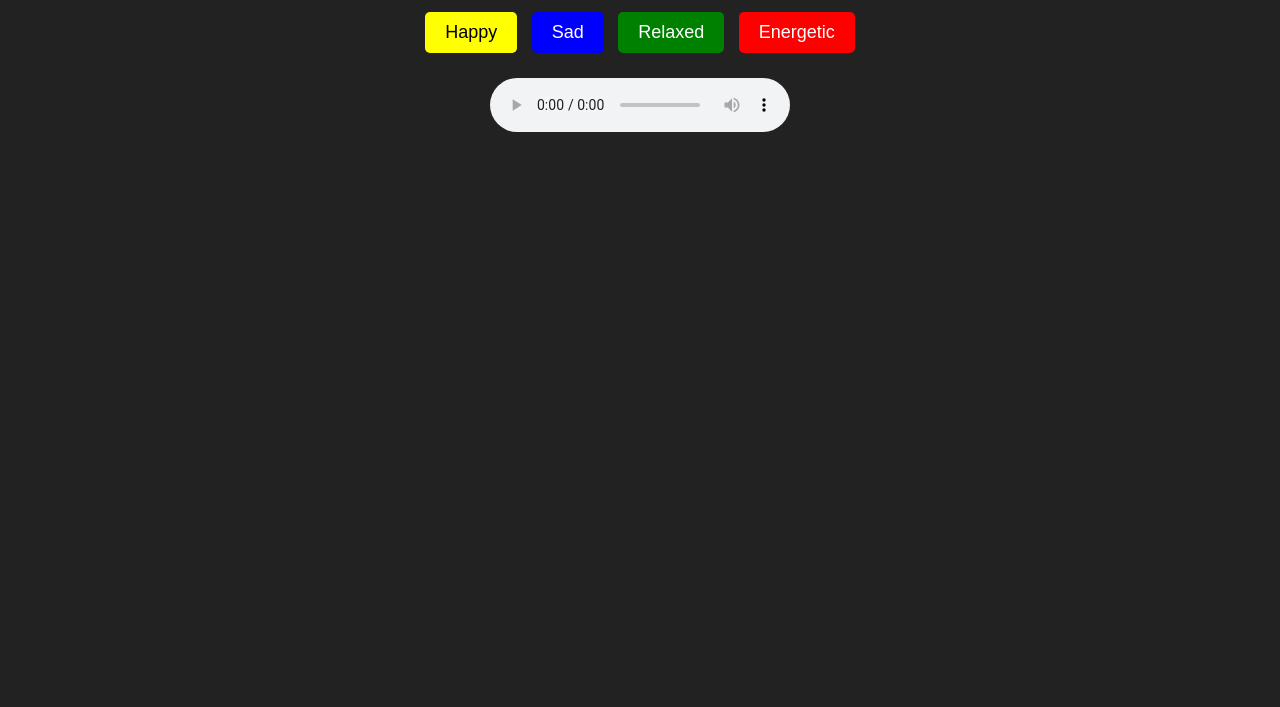
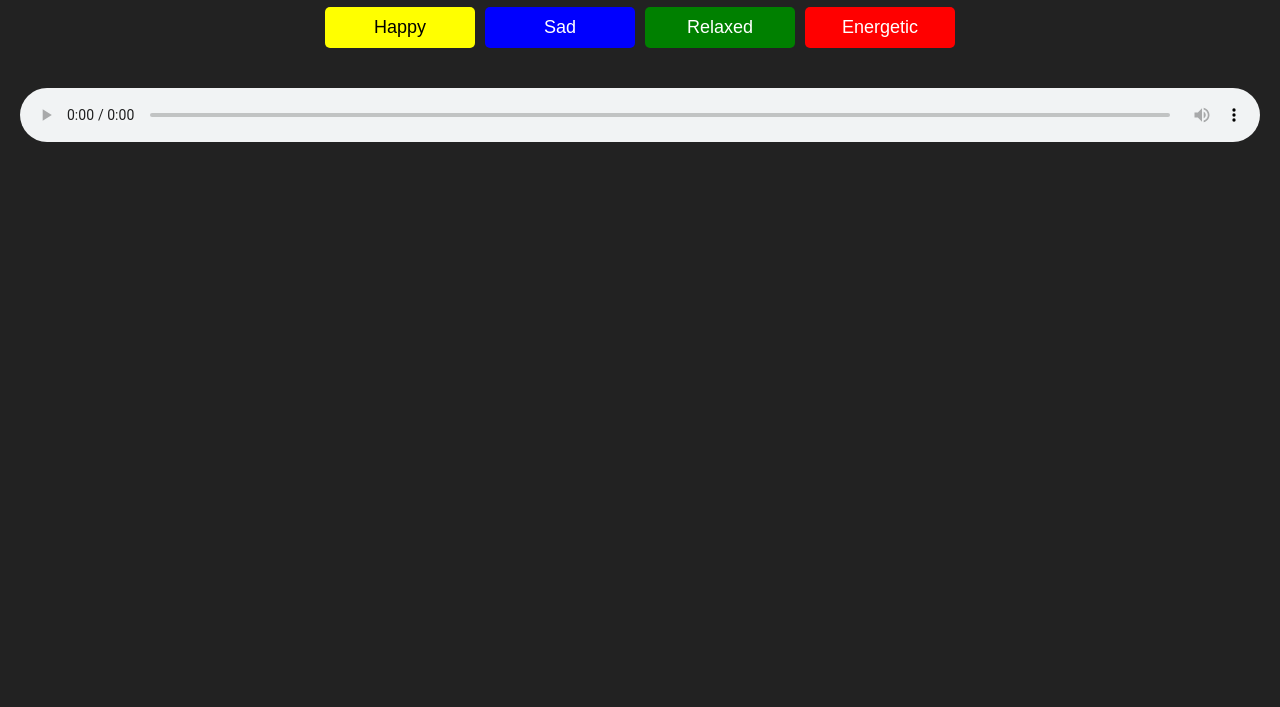
Before and after one commit to Yashwanthkumarkorakooti/Music, a plain HTML site: page project2/index.html in a window 1280 px wide. Shown: the part 93-800 px from the top of the page. Drawn offline with Linux system fonts and the light colour scheme.

Commit message:
Update style.css

```diff
--- a/project2/style.css
+++ b/project2/style.css
@@ -7,30 +7,31 @@ body {
     margin: 0;
     padding: 20px;
 }
+.container {
+    max-width: 600px;
+    margin: auto;
+}
 .mood-buttons {
+    display: flex;
+    flex-wrap: wrap;
+    justify-content: center;
+    gap: 10px;
     margin: 20px 0;
 }
 .mood-buttons button {
-    margin: 5px;
+    flex: 1 1 45%;
+    max-width: 150px;
     padding: 10px 20px;
     border: none;
     cursor: pointer;
     font-size: 18px;
     border-radius: 5px;
 }
-.happy {
-    background: yellow;
-    color: black;
+.happy { background: yellow; color: black; }
+.sad { background: blue; color: white; }
+.relaxed { background: green; color: white; }
+.energetic { background: red; color: white; }
+audio {
+    width: 100%;
+    margin-top: 20px;
 }
-.sad {
-    background: blue;
-    color: white;
-}
-.relaxed {
-    background: green;
-    color: white;
-}
-.energetic {
-    background: red;
-    color: white;
-}
```
